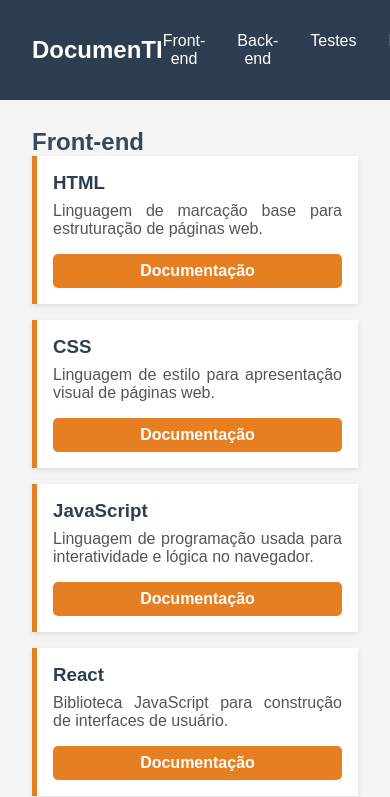
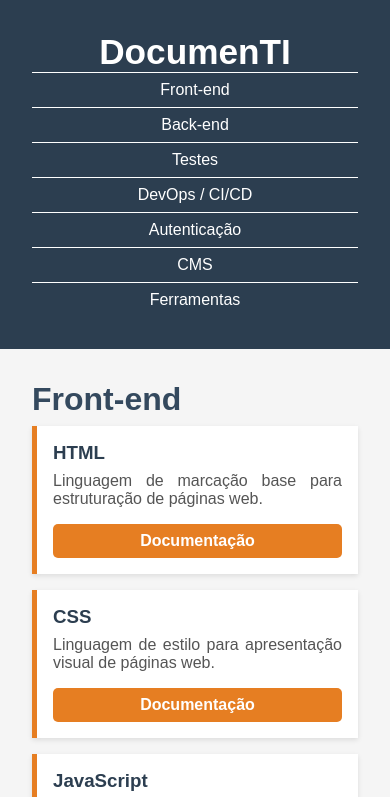
Before and after one commit to viniviti/DocumenTI, a plain HTML site: page index.html in a window 390 px wide. Shown: the top 797 px of the page. Drawn offline with Linux system fonts and the light colour scheme.

Commit message:
Responsividade Básica

```diff
--- a/style.css
+++ b/style.css
@@ -3,10 +3,13 @@
   padding: 0;
   box-sizing: border-box;
 }
-
+html {
+  scroll-behavior: smooth;
+}
 body {
   font-family: Arial, sans-serif;
   background-color: #f5f5f5;
+  user-select: none;
 }
 header {
   background-color: #2c3e50;
@@ -36,6 +39,10 @@ li {
 .nav-link:hover {
   border-bottom: 1px solid #fff;
 }
+h1 a {
+  color: #fff;
+  text-decoration: none;
+}
 .container {
   max-width: 1200px;
   margin: auto;
@@ -45,10 +52,11 @@ li {
 }
 hr {
   margin: 3rem 0 2rem 0;
-
 }
 h2 {
   color: #34495e;
+  font-size: 2rem;
+  margin-bottom: 0.5rem;
 }
 .grid {
   display: grid;
@@ -87,12 +95,14 @@ h2 {
 .card h3 {
   margin: 0 0 0.5rem;
   color: #2c3e50;
+  user-select: text;
 }
 .card p {
   flex: 1;
   font-size: 1rem;
   text-align: justify;
   color: #555;
+  user-select: text;
 }
 .card a {
   display: inline-block;
@@ -131,8 +141,34 @@ h2 {
   transition: 200ms;
 }
 @media (max-width: 768px) {
+  h1 {
+    font-size: 2.2rem;
+  }
+  header {
+    position: relative;
+  }
+  .nav-container {
+    width: 100%;
+  }
+  .nav-container ul > li {
+    padding: 0.5rem;
+    border-top: 1px solid #fff;
+  }
   .grid {
     grid-template-columns: repeat(2, 1fr);
+  }
+  nav {
+    display: flex;
+    flex-direction: column;
+    align-items: center;
+  }
+  .nav-container {
+    flex-direction: column;
+    display: flex;
+    gap: 0rem;
+  }
+  .container {
+    top: 0;
   }
 }
 @media (max-width: 480px) {
```
Lines whose indentation alone changed are shown as unchanged.
